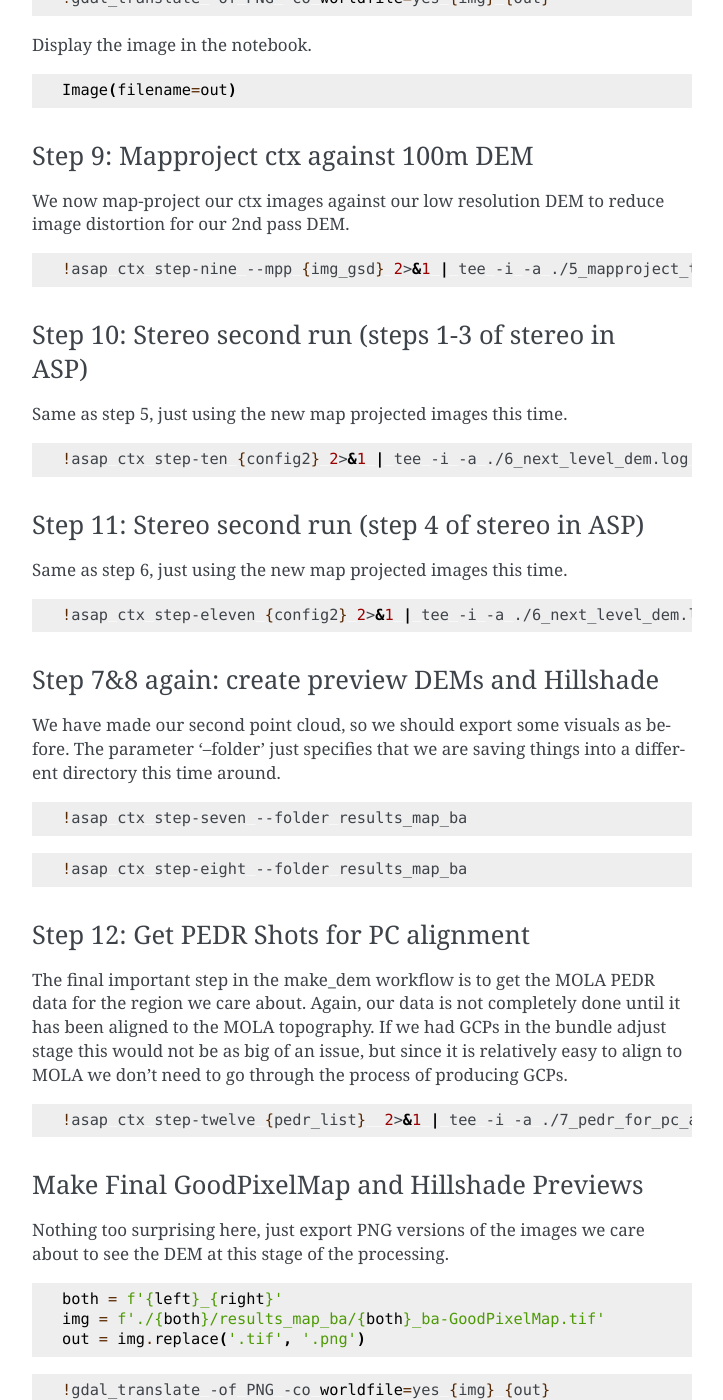
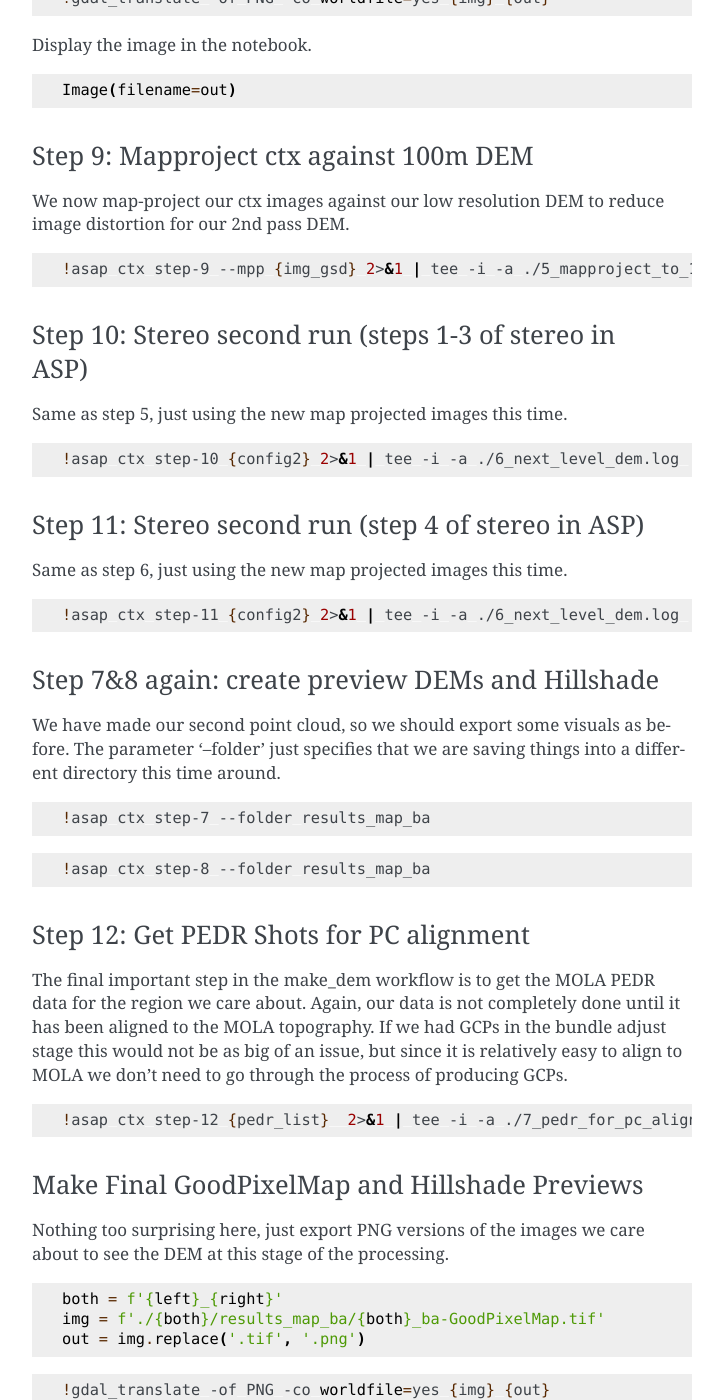
Before and after one commit to AndrewAnnex/asap_stereo, a Sphinx documentation site: the page built from docs/step_by_step_ctx.rst, in a window 1280 px wide and 1400 px high, scrolled down 4281 px. Shown: the whole window, without its empty margins (388-1111 px from the left). Built offline with Sphinx 7.4.7, drawn with Linux system fonts in a browser that asks for light colours; some of the changed text lies outside the part shown.

Commit message:
fixed stepbystep

```diff
--- a/docs/step_by_step_ctx.rst
+++ b/docs/step_by_step_ctx.rst
@@ -156,7 +156,7 @@ We have made a point cloud, but it is preliminary so we will use it to make a 10
 
 .. code:: ipython3
 
-    !asap ctx step-seven --mpp 100 --just_dem True --dem_hole_fill_len 50 2>&1 | tee -i -a ./4_make_100m_dem.log ./full_log.log
+    !asap ctx step-7 --mpp 100 --just_dem True --dem_hole_fill_len 50 2>&1 | tee -i -a ./4_make_100m_dem.log ./full_log.log
 
 Step 8: Make GoodPixelMap and Hillshade Previews
 ~~~~~~~~~~~~~~~~~~~~~~~~~~~~~~~~~~~~~~~~~~~~~~~~~~
@@ -166,7 +166,7 @@ First we will render out the good pixel map image and then the hillshade of the
 
 .. code:: ipython3
 
-    !asap ctx step-eight
+    !asap ctx step-8
 
 Use some python to specify a new file name for the png version
 
@@ -215,7 +215,7 @@ We now map-project our ctx images against our low resolution DEM to reduce image
 
 .. code:: ipython3
 
-    !asap ctx step-nine --mpp {img_gsd} 2>&1 | tee -i -a ./5_mapproject_to_100m_dem.log ./full_log.log
+    !asap ctx step-9 --mpp {img_gsd} 2>&1 | tee -i -a ./5_mapproject_to_100m_dem.log ./full_log.log
 
 Step 10: Stereo second run (steps 1-3 of stereo in ASP)
 ~~~~~~~~~~~~~~~~~~~~~~~~~~~~~~~~~~~~~~~~~~~~~~~~~~~~~~~
@@ -224,7 +224,7 @@ Same as step 5, just using the new map projected images this time.
 
 .. code:: ipython3
 
-    !asap ctx step-ten {config2} 2>&1 | tee -i -a ./6_next_level_dem.log ./full_log.log
+    !asap ctx step-10 {config2} 2>&1 | tee -i -a ./6_next_level_dem.log ./full_log.log
 
 Step 11: Stereo second run (step 4 of stereo in ASP)
 ~~~~~~~~~~~~~~~~~~~~~~~~~~~~~~~~~~~~~~~~~~~~~~~~~~~~~~~
@@ -233,7 +233,7 @@ Same as step 6, just using the new map projected images this time.
 
 .. code:: ipython3
 
-    !asap ctx step-eleven {config2} 2>&1 | tee -i -a ./6_next_level_dem.log ./full_log.log
+    !asap ctx step-11 {config2} 2>&1 | tee -i -a ./6_next_level_dem.log ./full_log.log
 
 Step 7&8 again: create preview DEMs and Hillshade
 ~~~~~~~~~~~~~~~~~~~~~~~~~~~~~~~~~~~~~~~~~~~~~~~~~~~~~
@@ -243,11 +243,11 @@ The parameter '--folder' just specifies that we are saving things into a differe
 
 .. code:: ipython3
 
-    !asap ctx step-seven --folder results_map_ba
+    !asap ctx step-7 --folder results_map_ba
 
 .. code:: ipython3
 
-    !asap ctx step-eight --folder results_map_ba
+    !asap ctx step-8 --folder results_map_ba
 
 Step 12: Get PEDR Shots for PC alignment
 ~~~~~~~~~~~~~~~~~~~~~~~~~~~~~~~~~~~~~~~~~
@@ -259,7 +259,7 @@ need to go through the process of producing GCPs.
 
 .. code:: ipython3
 
-    !asap ctx step-twelve {pedr_list}  2>&1 | tee -i -a ./7_pedr_for_pc_align.log ./full_log.log
+    !asap ctx step-12 {pedr_list}  2>&1 | tee -i -a ./7_pedr_for_pc_align.log ./full_log.log
 
 Make Final GoodPixelMap and Hillshade Previews
 ~~~~~~~~~~~~~~~~~~~~~~~~~~~~~~~~~~~~~~~~~~~~~~~~~~
```
Also changed, not shown: other parts of docs/step_by_step_ctx.rst (+6 -6 lines).
